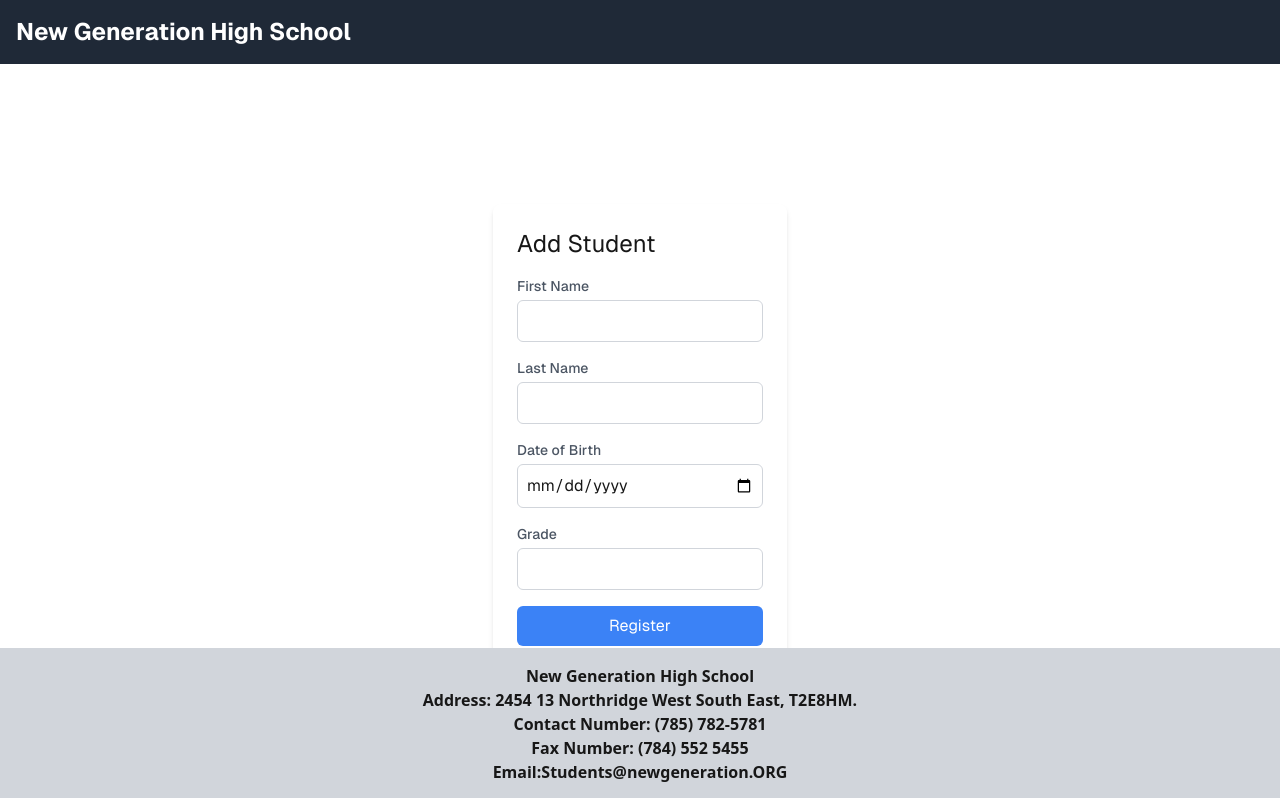
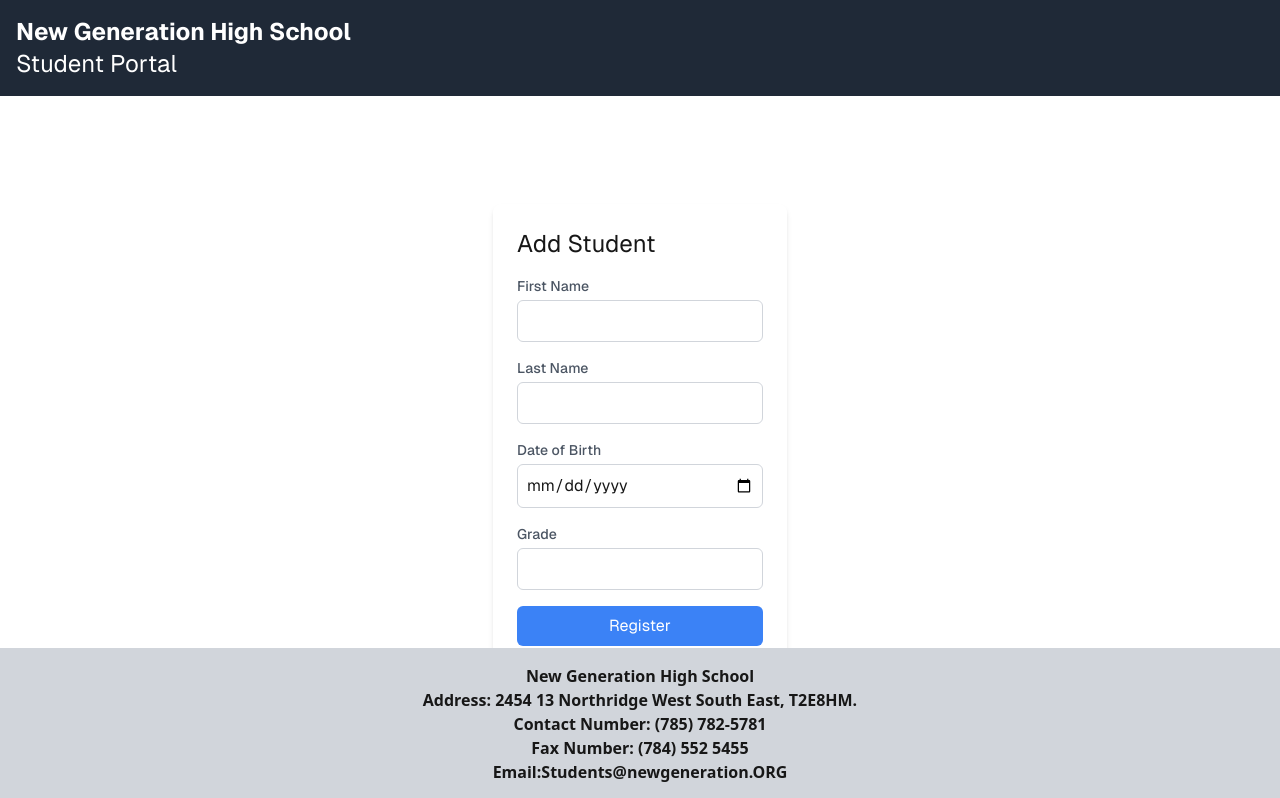
Before and after one commit to Anna-kay-Joiles/Assignment2, a Next.js app: page / in a window 1280 px wide. Shown: the top 798 px of the page. Built offline with nearby package versions, Linux system fonts and the light colour scheme; data requests are answered from the project's data file.

Commit message:
student portal

```diff
--- a/components/Navbar.js
+++ b/components/Navbar.js
@@ -5,6 +5,7 @@ const Navbar = () => {
     <nav className="bg-gray-800 w-full fixed top-0 left-0 z-10">
     <div className="max-w-screen-xl mx-auto p-4">
       <h1 className="text-white text-2xl font-bold">New Generation High School</h1>
+      <h2 className="text-white text-2xl semi-bold"> Student Portal</h2>
     </div>
   </nav>
   );
```
